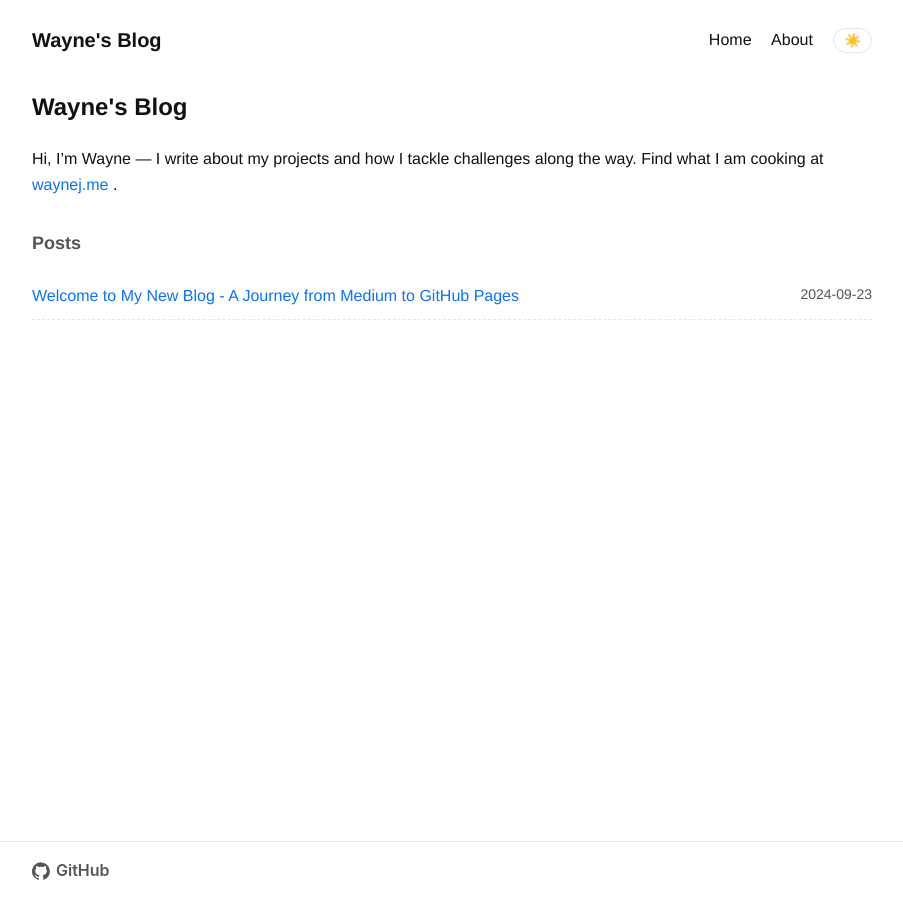
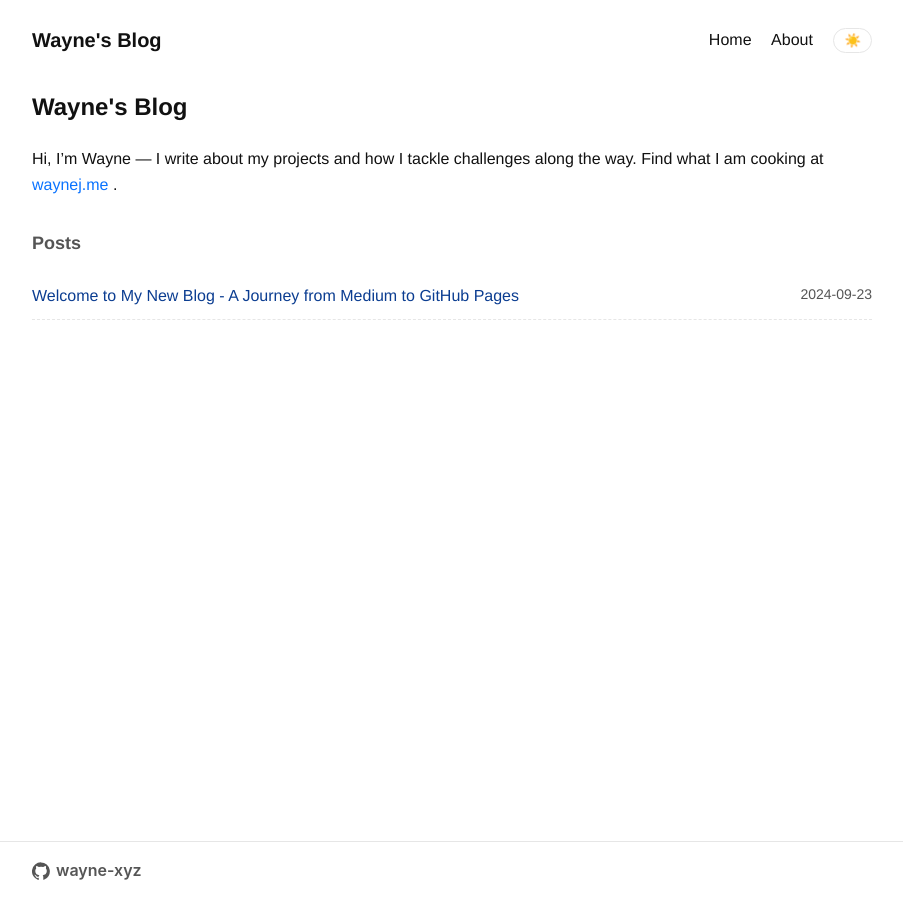
Before and after one commit to wayne-xyz/wayne-xyz.github.io, a Jekyll site: the page built from index.md, in a window 1280 px wide. Shown: the whole page, without its empty margins (188-1091 px from the left). Built offline with Jekyll 4.4.1, drawn with Linux system fonts in a browser that asks for light colours.

Commit message:
Enhance footer social link display by conditionally showing GitHub username and add new CSS variables for article links styling.

```diff
--- a/_includes/footer.html
+++ b/_includes/footer.html
@@ -12,7 +12,7 @@
               {{ item.icon | default: item.name }}
             {% endcase %}
           </span>
-          <span class="social-name">{{ item.name }}</span>
+          <span class="social-name">{% if item.icon == 'github' and site.github_username %}{{ site.github_username }}{% else %}{{ item.name }}{% endif %}</span>
         </a>
       {% endfor %}
     {% endif %}
--- a/assets/css/sifi.css
+++ b/assets/css/sifi.css
@@ -4,6 +4,7 @@
   --text: #111111;
   --muted: #555555;
   --link: #0a73ff;
+  --link-article: #0b3d91;
   --border: #e6e6e6;
   --header-bg: transparent;
   --footer-bg: transparent;
@@ -14,6 +15,7 @@
   --text: #e7e9ee;
   --muted: #a0a6b0;
   --link: #6aa2ff;
+  --link-article: #5b8bd8;
   --border: #1e2026;
   --header-bg: transparent;
   --footer-bg: transparent;
@@ -96,6 +98,10 @@ body {
 .post-content pre, .page-content pre { background: #0b0b0b; color: #f5f5f5; padding: 12px 16px; overflow: auto; border-radius: 6px; }
 [data-theme="dark"] .post-content pre, [data-theme="dark"] .page-content pre { background: #151821; }
 
+/* Links: home post titles and post content */
+.home .post-list a, .post-content a { color: var(--link-article); text-decoration: none; }
+.home .post-list a:hover, .post-content a:hover { color: var(--text); text-decoration: underline; }
+
 /* Footer: single line, left Github handle, right arbitrary icons/links */
 .site-footer {
   border-top: 1px solid var(--border);
```
